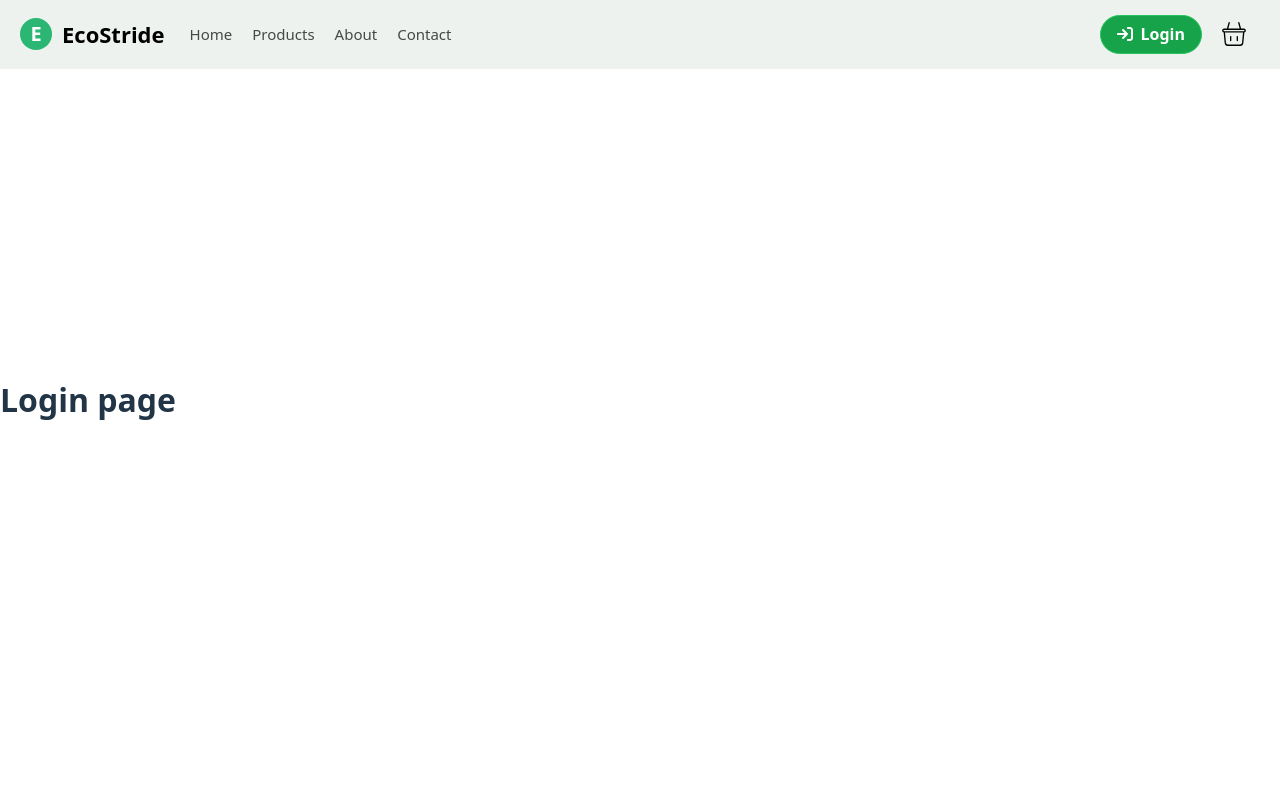
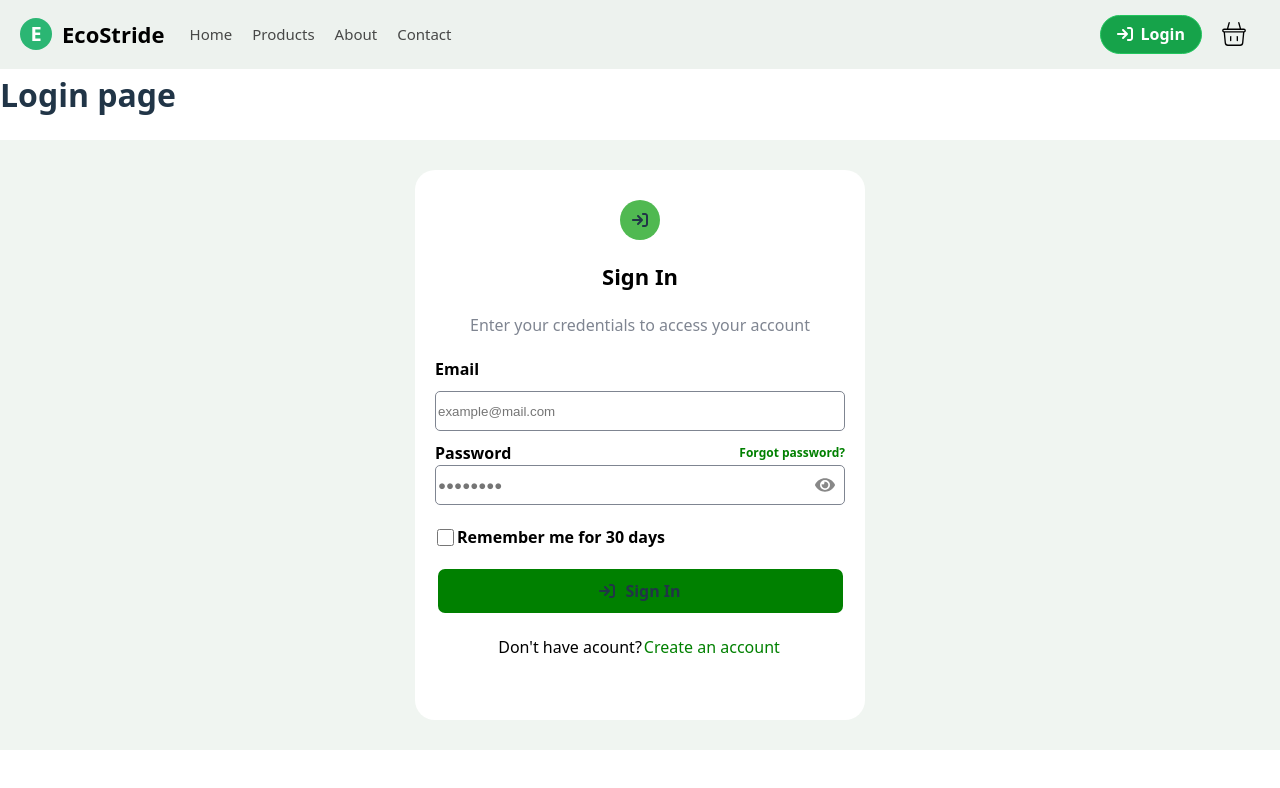
Before and after one commit to StankoI/Shoe_Shop, a React (Vite) app in the folder client/: page /login in a window 1280 px wide. Shown: the top 788 px of the page. Built offline with nearby package versions, Linux system fonts and the light colour scheme.

Commit message:
finished login component

```diff
--- /dev/null
+++ b/client/src/components/layouts/login/loginComponent.module.css
@@ -0,0 +1,148 @@
+*{
+    box-sizing: border-box;
+}
+
+body {
+    overflow-x: hidden;
+}
+
+.login-container{
+    display: flex;
+    align-items: center;
+    justify-content: center;
+    width: 100vw;
+    padding-top: 30px;
+    padding-bottom: 30px;
+    background: #F0F5F1;
+}
+
+.login{
+    width: 450px;
+    height: 550px;
+    border-radius: 20px;
+    background: #FFFFFF;
+}
+
+.login-icon{
+    width: 40px;
+    height: 40px;
+    display: flex;
+    align-items: center;
+    justify-content: center;
+    background: rgb(80, 185, 81);
+    border-radius: 50%;
+    margin-top: 30px;
+}
+
+.sign-in-container{
+    display: flex;
+    flex-direction: column;
+    align-items: center;
+    gap:20px;
+}
+
+.sign-in-title{
+    color:black;
+    font-size: 22px;
+    font-weight: 700;
+
+}
+
+.sign-in-text{
+    color: #7F8591;
+}
+
+.form-element{
+    width: 100%;
+    padding-left: 20px;
+    padding-right: 20px;
+    display: flex;
+    flex-direction: column;
+    justify-content: center;
+    gap:10px;
+}
+
+.form-email{
+    color: black;
+    font-weight: 600;
+}
+
+.form-password{
+    color:black;
+    font-weight: 600;
+    display: flex;
+    align-items: center;
+    justify-content: space-between;
+}
+
+.forgot-password{
+    color: green;
+    font-size: 12px;
+    text-decoration: none;
+}
+
+.input-data{
+    width: 100%;
+    height: 40px;
+    border-radius: 5px;
+    background: white;
+    color: black;
+    border: solid #7F8591 1px;
+}
+
+.password-wrapper {
+  position: relative;
+}
+
+.eye-icon {
+  position: absolute;
+  right: 10px;
+  top:50%;
+  cursor: pointer;
+  color: #888;
+  font-size: 20px;
+}
+
+.checkbox{
+    width: 17px;
+    height: 17px;
+}
+
+.remember-mi-div{
+    width: 100%;
+    display: flex;
+    justify-content: flex-start;
+    align-items: center;
+    color: black;
+    padding-left: 18px;
+    font-weight: 600;
+}
+
+.sign-in-btn{
+    width: 90%;
+    padding: 10px;
+    background: green;
+    display: flex;
+    align-items: center;
+    justify-content: center;
+    font-weight: 600;
+    gap:10px;
+    border-radius: 7px;
+}
+
+.create-acount{
+    display: flex;
+    align-items: center;
+    justify-content: center;
+    color: black;
+}
+
+.create-acount-text{
+    color: green;
+    text-decoration: none;
+    padding: 2px;
+}
+
+.create-acount-text:hover{
+    text-decoration: underline;
+}
--- /dev/null
+++ b/client/src/components/layouts/login/loginComponent.tsx
@@ -0,0 +1,64 @@
+import { Link } from "react-router-dom";
+import styles from "./loginComponent.module.css"
+import { useState } from "react";
+import { FaEye, FaEyeSlash } from "react-icons/fa";
+import { FaArrowRightToBracket } from "react-icons/fa6";
+
+const LoginComponent = () => {
+
+    const [showPassword, setShowPassword] = useState(false);
+
+    const togglePassword = () => {
+        setShowPassword(showPassword => !showPassword);
+    }
+
+    return (
+        <div className={styles["login-container"]}>
+            <div className={styles["login"]}>
+                <div className={styles["sign-in-container"]}>
+                    <div className={styles["login-icon"]}>
+                        <FaArrowRightToBracket/>
+                    </div>
+                    <div className={styles["sign-in-title"]}>
+                        Sign In
+                    </div>
+                    <div className={styles["sign-in-text"]}>
+                        Enter your credentials to access your account
+                    </div>
+                    <form className={styles["form-element"]}>
+                        <div className={styles["form-email"]} >Email</div>
+                        <input type="email" id="email" name="email" className={styles["input-data"]} placeholder="example@mail.com"></input>
+                        <div className={styles["password-wrapper"]}>
+                            <div className={styles["form-password"]}>
+                                Password
+                                <Link to={"/register"} className={styles["forgot-password"]}>Forgot password?</Link>
+                            </div>
+                            <input type={showPassword ? "password" : "text"} className={styles["input-data"]} placeholder="●●●●●●●●">
+                            </input>
+                            <span onClick={togglePassword} className={styles["eye-icon"]}>
+                                {showPassword ? <FaEyeSlash /> : <FaEye />}
+                            </span>
+                        </div>
+                    </form>
+                    <div className={styles["remember-mi-div"]}>
+                        <input type="checkbox" className={styles["checkbox"]}></input>
+                        Remember me for 30 days
+                    </div>
+                    <div className={styles["sign-in-btn"]}>
+                        <FaArrowRightToBracket/>
+                        Sign In
+                    </div>
+                    <div className={styles["create-acount"]}>
+                        Don't have acount?
+                        <Link to="/register" className={styles["create-acount-text"]}>
+                            Create an account
+                        </Link>
+                    </div>
+                </div>
+            </div>
+        </div >
+    )
+
+}
+
+export default LoginComponent;
--- a/client/src/pages/login/layout.tsx
+++ b/client/src/pages/login/layout.tsx
@@ -1,7 +1,10 @@
+import LoginComponent from "../../components/layouts/login/loginComponent";
+
 const LoginLayout = () => {
     return(
         <div className="loginPage">
             <h1>Login page</h1>
+            <LoginComponent/>
         </div>
     );
 }
```
Also changed, not shown: client/src/components/layouts/welcomeBack/welcomeBack.module.css (added), client/src/components/layouts/welcomeBack/welcomeBack.tsx (added).
